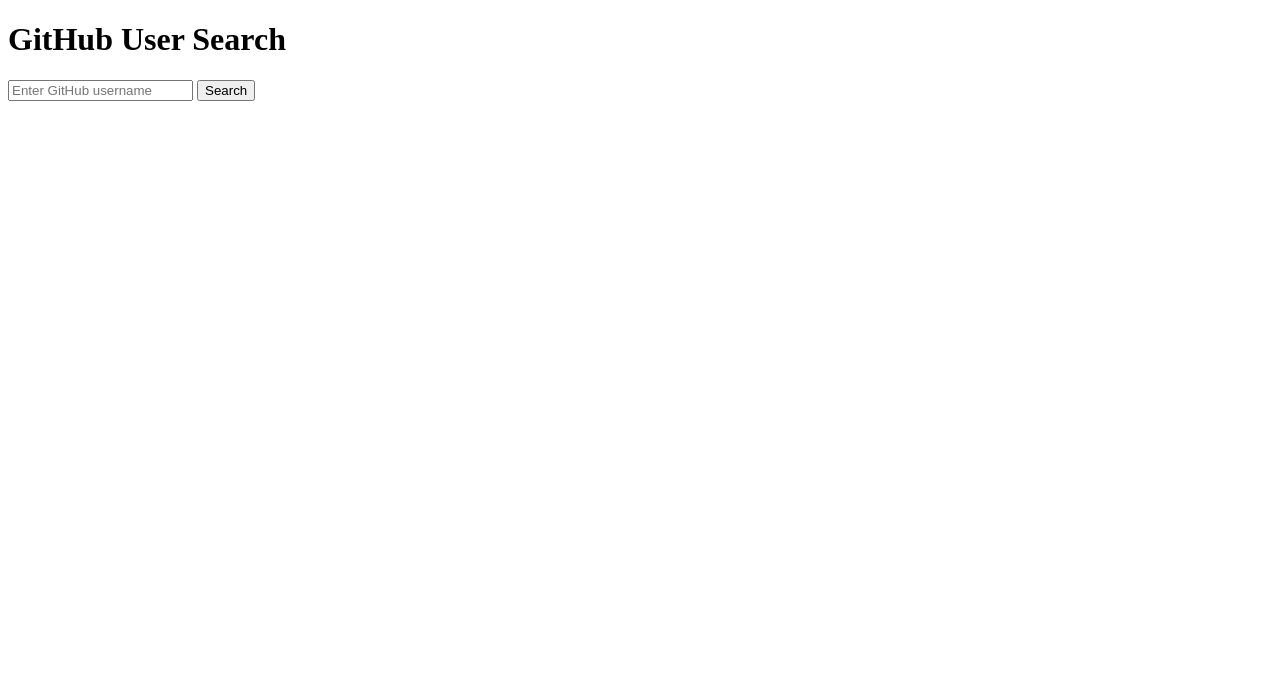
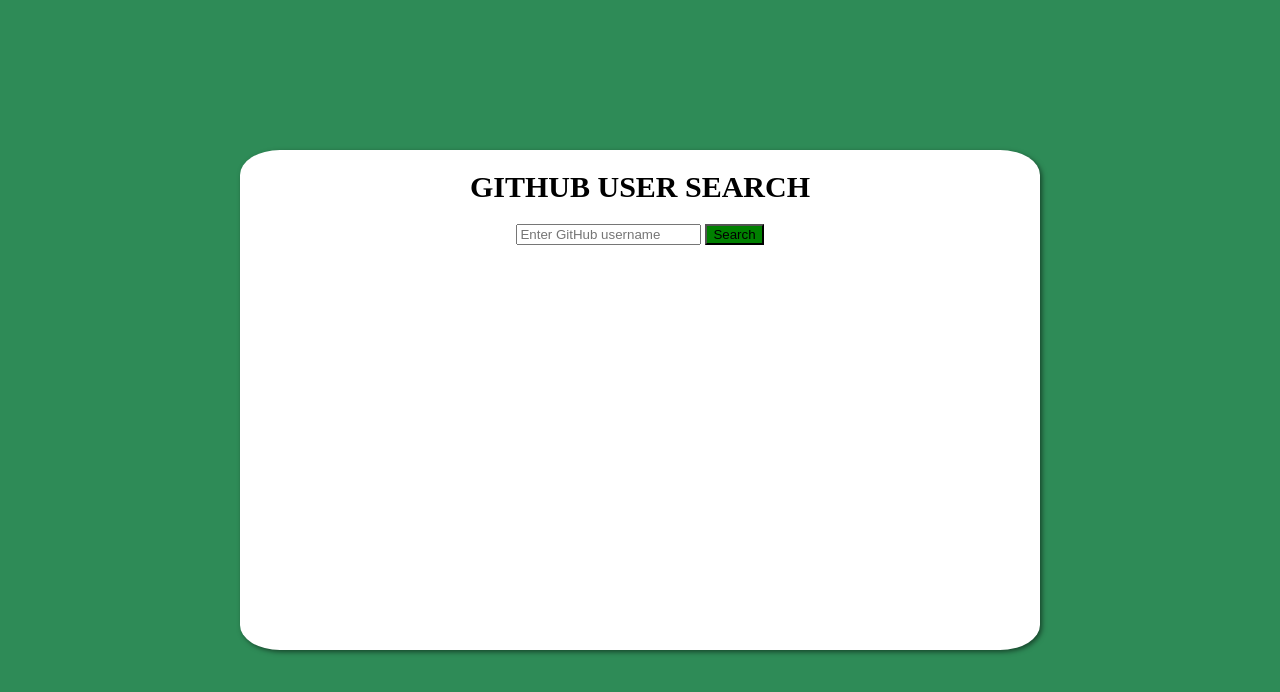
Before and after one commit to Niharika2608/Github-User-Search, a plain HTML site: page index.html in a window 1280 px wide. Drawn offline with Linux system fonts and the light colour scheme.

Commit message:
modified

```diff
--- a/index.html
+++ b/index.html
@@ -65,11 +65,12 @@
  <head>
      <meta charset="UTF-8">
      <meta name="viewport" content="width=device-width, initial-scale=1.0">
-
+<link rel="stylesheet" href="Style.css">
      <title>GitHub User Search</title>
 
  </head>
  <body>
+    <div class="container">
      <header>
          <h1>GitHub User Search</h1>
      </header>
@@ -77,6 +78,7 @@
          <input type="text" id="usernameInput" placeholder="Enter GitHub username">
          <button onclick="searchUser()">Search</button>
          <div id="userInfo"></div>
+        </div>
      </main>
      <script>function searchUser() {
         const username = document.getElementById('usernameInput').value;
--- /dev/null
+++ b/style.css
@@ -0,0 +1,30 @@
+html,body{
+
+    height: 100%;
+    width: 100%;
+    margin: 0;
+    padding: 0;
+box-sizing: border-box;
+background-color: seagreen;
+display: flex;
+justify-content: center;
+align-items: center;
+}
+.container{
+ height: 500px;
+ width: 800px;
+ background-color: #fff;
+ margin: 10px auto;
+text-align: center;
+border-radius: 5%;
+box-shadow:  2px 2px 5px rgba(0, 0, 0, 0.5);;
+
+}
+header h1 {
+    text-transform: uppercase;
+    font-size: 30px;
+}
+main button{
+    color: black;
+    background-color: green;
+}
```
